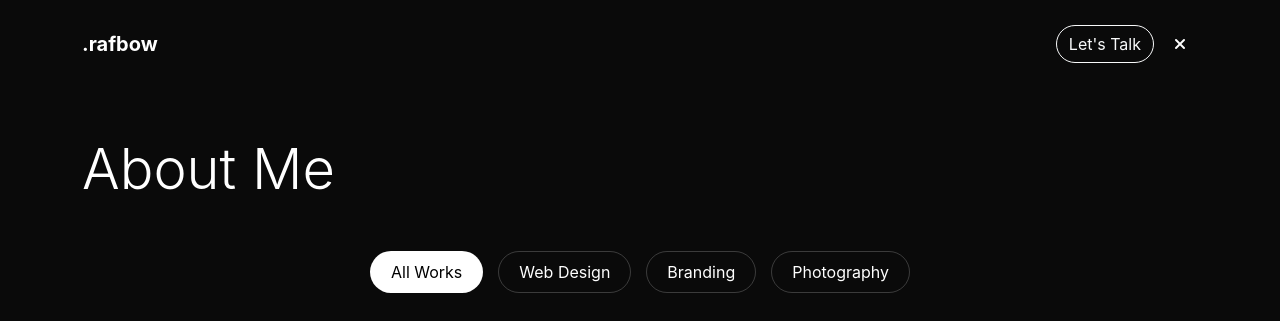
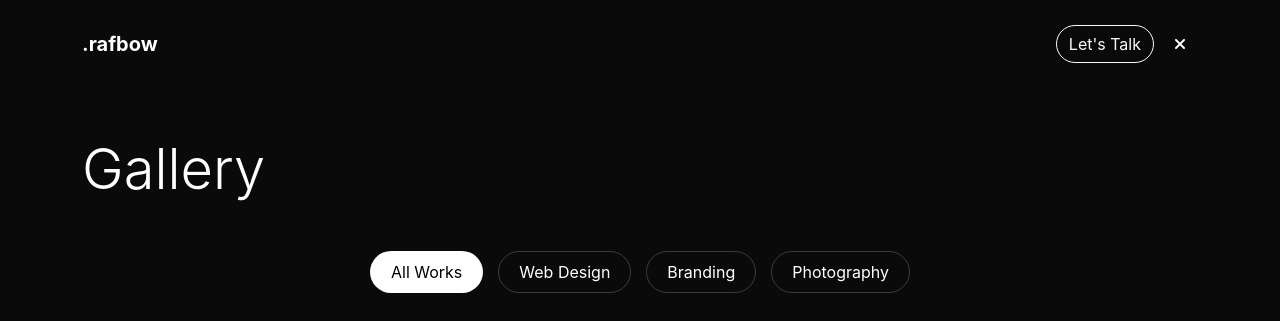
Before and after one commit to rafbow/WollsPorto-s, a plain HTML site: page galery.html in a window 1280 px wide. Shown: the top 321 px of the page. Drawn offline with nearby package versions, Linux system fonts and the light colour scheme.

Commit message:
Update galery.html

```diff
--- a/galery.html
+++ b/galery.html
@@ -271,7 +271,7 @@
     </nav>
 
     <main class="container py-5">
-        <h1 class="display-4 mb-5">About Me</h1>
+        <h1 class="display-4 mb-5">Gallery</h1>
 
         <div class="filters">
             <button class="filter-btn active" data-filter="all">All Works</button>
```
